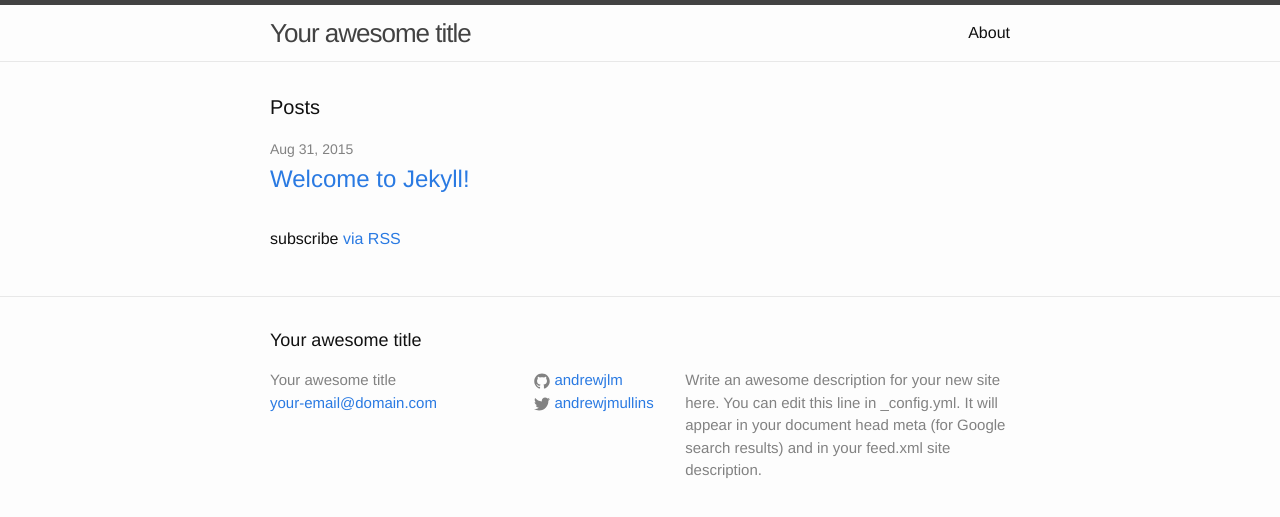
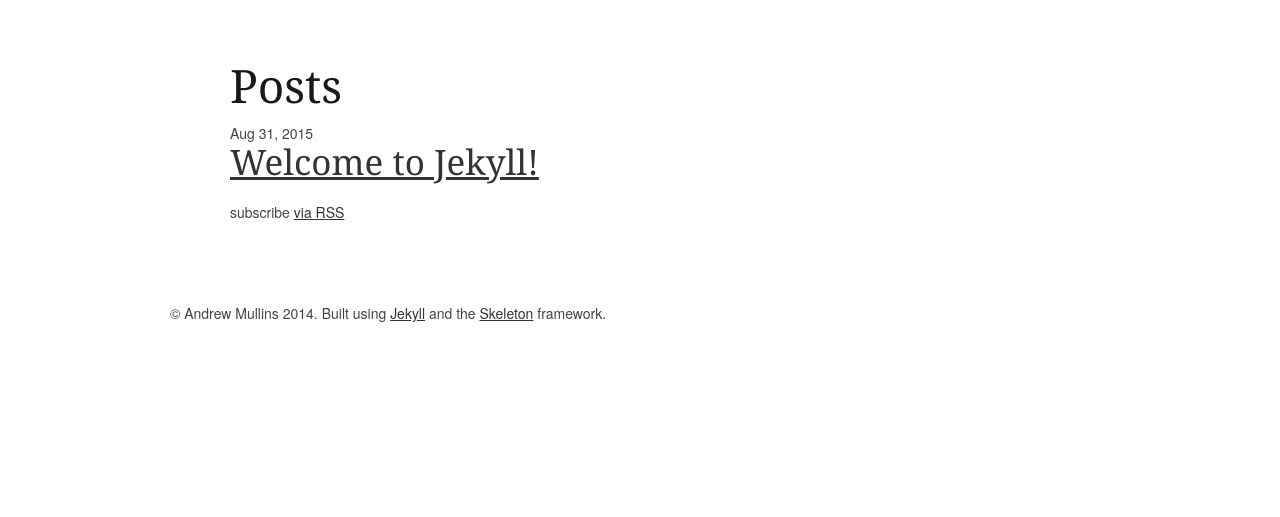
Before and after one commit to andrewjlm/andrewjlm.github.io, a Jekyll site: the page built from index.html, in a window 1280 px wide. Shown: the top 517 px of the page. Built offline with Jekyll 4.4.1, drawn with Linux system fonts in a browser that asks for light colours.

Commit message:
Initial switch over from default to style from old blog

```diff
--- a/_config.yml
+++ b/_config.yml
@@ -1,10 +1,9 @@
 # Site settings
-title: Your awesome title
-email: your-email@domain.com
+title: Andrew Mullins - Blog
+email: mullinsajl+blog@gmail.com
 description: > # this means to ignore newlines until "baseurl:"
-  Write an awesome description for your new site here. You can edit this
-  line in _config.yml. It will appear in your document head meta (for
-  Google search results) and in your feed.xml site description.
+  The personal webpage and blog of Andrew Mullins. Data science and statistics
+  using R, Python and Julia.
 baseurl: "" # the subpath of your site, e.g. /blog/
 url: "http://yourdomain.com" # the base hostname & protocol for your site
 twitter_username: andrewjmullins
--- a/_includes/footer.html
+++ b/_includes/footer.html
@@ -1,55 +1,3 @@
-<footer class="site-footer">
-
-  <div class="wrapper">
-
-    <h2 class="footer-heading">{{ site.title }}</h2>
-
-    <div class="footer-col-wrapper">
-      <div class="footer-col  footer-col-1">
-        <ul class="contact-list">
-          <li>{{ site.title }}</li>
-          <li><a href="mailto:{{ site.email }}">{{ site.email }}</a></li>
-        </ul>
-      </div>
-
-      <div class="footer-col  footer-col-2">
-        <ul class="social-media-list">
-          {% if site.github_username %}
-          <li>
-            <a href="https://github.com/{{ site.github_username }}">
-              <span class="icon  icon--github">
-                <svg viewBox="0 0 16 16">
-                  <path fill="#828282" d="M7.999,0.431c-4.285,0-7.76,3.474-7.76,7.761 c0,3.428,2.223,6.337,5.307,7.363c0.388,0.071,0.53-0.168,0.53-0.374c0-0.184-0.007-0.672-0.01-1.32 c-2.159,0.469-2.614-1.04-2.614-1.04c-0.353-0.896-0.862-1.135-0.862-1.135c-0.705-0.481,0.053-0.472,0.053-0.472 c0.779,0.055,1.189,0.8,1.189,0.8c0.692,1.186,1.816,0.843,2.258,0.645c0.071-0.502,0.271-0.843,0.493-1.037 C4.86,11.425,3.049,10.76,3.049,7.786c0-0.847,0.302-1.54,0.799-2.082C3.768,5.507,3.501,4.718,3.924,3.65 c0,0,0.652-0.209,2.134,0.796C6.677,4.273,7.34,4.187,8,4.184c0.659,0.003,1.323,0.089,1.943,0.261 c1.482-1.004,2.132-0.796,2.132-0.796c0.423,1.068,0.157,1.857,0.077,2.054c0.497,0.542,0.798,1.235,0.798,2.082 c0,2.981-1.814,3.637-3.543,3.829c0.279,0.24,0.527,0.713,0.527,1.437c0,1.037-0.01,1.874-0.01,2.129 c0,0.208,0.14,0.449,0.534,0.373c3.081-1.028,5.302-3.935,5.302-7.362C15.76,3.906,12.285,0.431,7.999,0.431z"/>
-                </svg>
-              </span>
-
-              <span class="username">{{ site.github_username }}</span>
-            </a>
-          </li>
-          {% endif %}
-
-          {% if site.twitter_username %}
-          <li>
-            <a href="https://twitter.com/{{ site.twitter_username }}">
-              <span class="icon  icon--twitter">
-                <svg viewBox="0 0 16 16">
-                  <path fill="#828282" d="M15.969,3.058c-0.586,0.26-1.217,0.436-1.878,0.515c0.675-0.405,1.194-1.045,1.438-1.809
-                  c-0.632,0.375-1.332,0.647-2.076,0.793c-0.596-0.636-1.446-1.033-2.387-1.033c-1.806,0-3.27,1.464-3.27,3.27 c0,0.256,0.029,0.506,0.085,0.745C5.163,5.404,2.753,4.102,1.14,2.124C0.859,2.607,0.698,3.168,0.698,3.767 c0,1.134,0.577,2.135,1.455,2.722C1.616,6.472,1.112,6.325,0.671,6.08c0,0.014,0,0.027,0,0.041c0,1.584,1.127,2.906,2.623,3.206 C3.02,9.402,2.731,9.442,2.433,9.442c-0.211,0-0.416-0.021-0.615-0.059c0.416,1.299,1.624,2.245,3.055,2.271 c-1.119,0.877-2.529,1.4-4.061,1.4c-0.264,0-0.524-0.015-0.78-0.046c1.447,0.928,3.166,1.469,5.013,1.469 c6.015,0,9.304-4.983,9.304-9.304c0-0.142-0.003-0.283-0.009-0.423C14.976,4.29,15.531,3.714,15.969,3.058z"/>
-                </svg>
-              </span>
-
-              <span class="username">{{ site.twitter_username }}</span>
-            </a>
-          </li>
-          {% endif %}
-        </ul>
-      </div>
-
-      <div class="footer-col  footer-col-3">
-        <p class="text">{{ site.description }}</p>
-      </div>
-    </div>
-
-  </div>
-
-</footer>
+<span class="footer">
+  © Andrew Mullins 2014. Built using <a href="http://jekyllrb.com/">Jekyll</a> and the <a href="http://getskeleton.com/">Skeleton</a> framework.
+</span>
--- a/_includes/head.html
+++ b/_includes/head.html
@@ -1,12 +1,12 @@
 <head>
   <meta charset="utf-8">
   <meta http-equiv="X-UA-Compatible" content="IE=edge">
-  <meta name="viewport" content="width=device-width, initial-scale=1">
+  <meta name="viewport" content="width=device-width, initial-scale=1, maximum-scale=1">
 
   <title>{% if page.title %}{{ page.title }}{% else %}{{ site.title }}{% endif %}</title>
   <meta name="description" content="{% if page.excerpt %}{{ page.excerpt | strip_html | strip_newlines | truncate: 160 }}{% else %}{{ site.description }}{% endif %}">
 
-  <link rel="stylesheet" href="{{ "/css/main.css" | prepend: site.baseurl }}">
+  <link rel="stylesheet" href="/assets/css/all.css">
   <link rel="canonical" href="{{ page.url | replace:'index.html','' | prepend: site.baseurl | prepend: site.url }}">
   <link rel="alternate" type="application/rss+xml" title="{{ site.title }}" href="{{ "/feed.xml" | prepend: site.baseurl | prepend: site.url }}" />
 </head>
--- a/_layouts/default.html
+++ b/_layouts/default.html
@@ -4,17 +4,15 @@
 {% include head.html %}
 
 <body>
-
-    {% include header.html %}
-
-    <div class="page-content">
-      <div class="wrapper">
+  <div class = "container">
+    <div class="twelve columns offset-by-one content">
       {{ content }}
     </div>
   </div>
-
+  <div class="container">
+    <div class="sixteen columns">
       {% include footer.html %}
-
+    </div>
+  </div>
 </body>
-
 </html>
--- /dev/null
+++ b/assets/css/all.css
@@ -0,0 +1,6 @@
+---
+---
+{% include css/base.css %}
+{% include css/skeleton.css %}
+{% include css/custom.css %}
+{% include css/layout.css %}
--- a/index.html
+++ b/index.html
@@ -1,5 +1,6 @@
 ---
 layout: default
+title: Posts
 ---
 
 <div class="home">
```
Also changed, not shown: _includes/css/base.css (renamed from css/base.css), _includes/css/custom.css (renamed from css/custom.css), _includes/css/layout.css (renamed from css/layout.css), _includes/css/main.scss (renamed from css/main.scss), _includes/css/skeleton.css (renamed from css/skeleton.css). Lines whose indentation alone changed are shown as unchanged.
